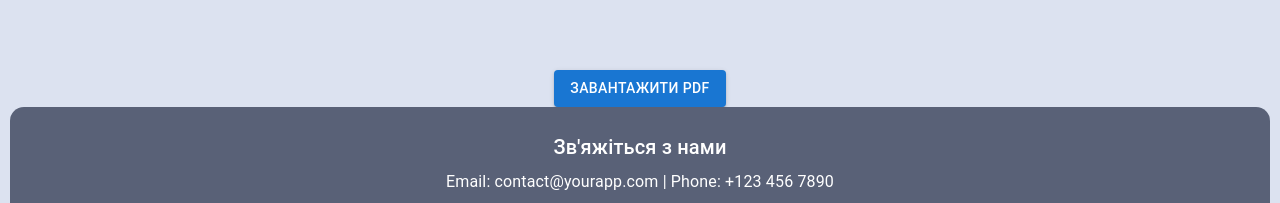
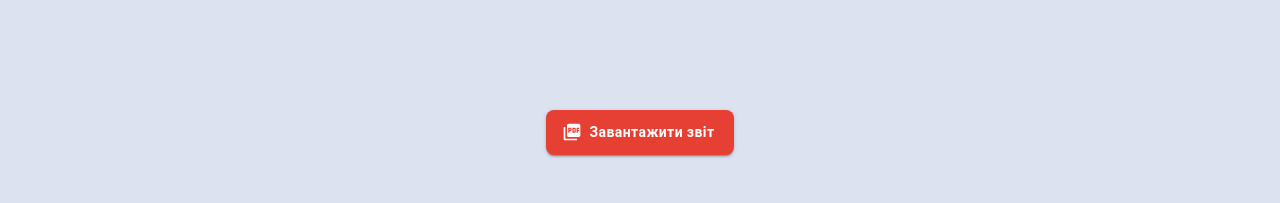
Before and after one commit to biloskurskyi/office-support-platform, a React (Vite) app in the folder frontend/: page /main in a window 1280 px wide. Shown: the part 726-929 px from the top of the page. Built offline with nearby package versions, Linux system fonts and the light colour scheme; sample sign-in values are in the browser's storage.

Commit message:
Fixed UI for buttons on main page.

```diff
--- a/frontend/src/components/DownloadPDFButton/DownloadPDFButton.tsx
+++ b/frontend/src/components/DownloadPDFButton/DownloadPDFButton.tsx
@@ -1,6 +1,9 @@
 import React from 'react';
 import {Button} from '@mui/material';
 import axios from "axios";
+import DownloadIcon from '@mui/icons-material/Download';
+import PictureAsPdfIcon from '@mui/icons-material/PictureAsPdf';
+
 interface DownloadPDFButtonProps {
     apiUrl: string;
 }
@@ -33,9 +36,25 @@ const DownloadPDFButton: React.FC<DownloadPDFButtonProps> = ({apiUrl}) => {
     };
 
     return (
-        <Button variant="contained" color="primary" onClick={handleDownload}>
-            Завантажити PDF
+        <Button
+            variant="contained"
+            color="error" // Червоний колір кнопки
+            onClick={handleDownload}
+            startIcon={<PictureAsPdfIcon/>} // Іконка PDF
+            sx={{
+                textTransform: 'none', // Прибрати великі літери
+                fontWeight: 'bold', // Жирний текст
+                padding: '10px 20px', // Простір
+                borderRadius: '8px', // Заокруглення
+                backgroundColor: '#e64034', // Основний червоний колір
+                '&:hover': {
+                    backgroundColor: '#d32f2f', // Темніший відтінок червоного при наведенні
+                },
+            }}
+        >
+            Завантажити звіт
         </Button>
+
     );
 };
 
--- a/frontend/src/components/MainPageComponents/UI/CreateCompanyButton.tsx
+++ b/frontend/src/components/MainPageComponents/UI/CreateCompanyButton.tsx
@@ -1,20 +1,27 @@
 import React from 'react';
 import { Button } from '@mui/material';
+
+const commonButtonStyles = {
+  textTransform: 'none',
+  fontWeight: 'bold',
+  fontSize: '1rem',
+  padding: '10px 20px',
+  borderRadius: '20px',
+  margin: '10px',
+};
 
 const CreateCompanyButton = () => {
   return (
     <Button
       variant="contained"
-      color="primary"
       sx={{
-        marginTop: '15px',
-        padding: '10px 20px',
-        fontSize: '1rem',
-        borderRadius: '20px',
-        marginBottom: '100px',
-        backgroundColor: '#4867d8',
+        ...commonButtonStyles,
+        backgroundColor: '#4caf50', // Світло-зелений колір
+        color: '#ffffff',
+        boxShadow: '0px 4px 10px rgba(0, 0, 0, 0.2)', // Легкий тіньовий ефект
         '&:hover': {
-          backgroundColor: '#1d3caf',
+          backgroundColor: '#388e3c', // Трохи темніший зелений при наведенні
+          boxShadow: '0px 6px 12px rgba(0, 0, 0, 0.3)', // Посилений тіньовий ефект
         },
       }}
     >
@@ -23,4 +30,5 @@ const CreateCompanyButton = () => {
   );
 };
 
+
 export default CreateCompanyButton;
--- a/frontend/src/pages/MainPage.tsx
+++ b/frontend/src/pages/MainPage.tsx
@@ -132,21 +132,19 @@ const MainPage = () => {
             <Box
                 sx={{
                     display: 'flex',
+                    flexDirection: 'column',
+                    alignItems: 'center',
                     justifyContent: 'center',
-                    alignItems: 'center',
-                    width: '100%',
+                    gap: '20px', // Відступи між кнопками
+                    marginTop: '20px',
                 }}
             >
                 <Link to="/company-create">
                     {userType === '1' && <CreateCompanyButton/>}
                 </Link>
-
+                <DownloadPDFButton apiUrl="http://localhost:8765/api/company/pdf/"/>
             </Box>
-            <Box sx={{display: 'flex', justifyContent: 'center', alignItems: 'center', width: '100%'}}>
-                <DownloadPDFButton
-                    apiUrl='http://localhost:8765/api/company/pdf/'
-                />
-            </Box>
+            <div style={{height: '50px'}}/>
 
         </PageWrapper>
     );
```
